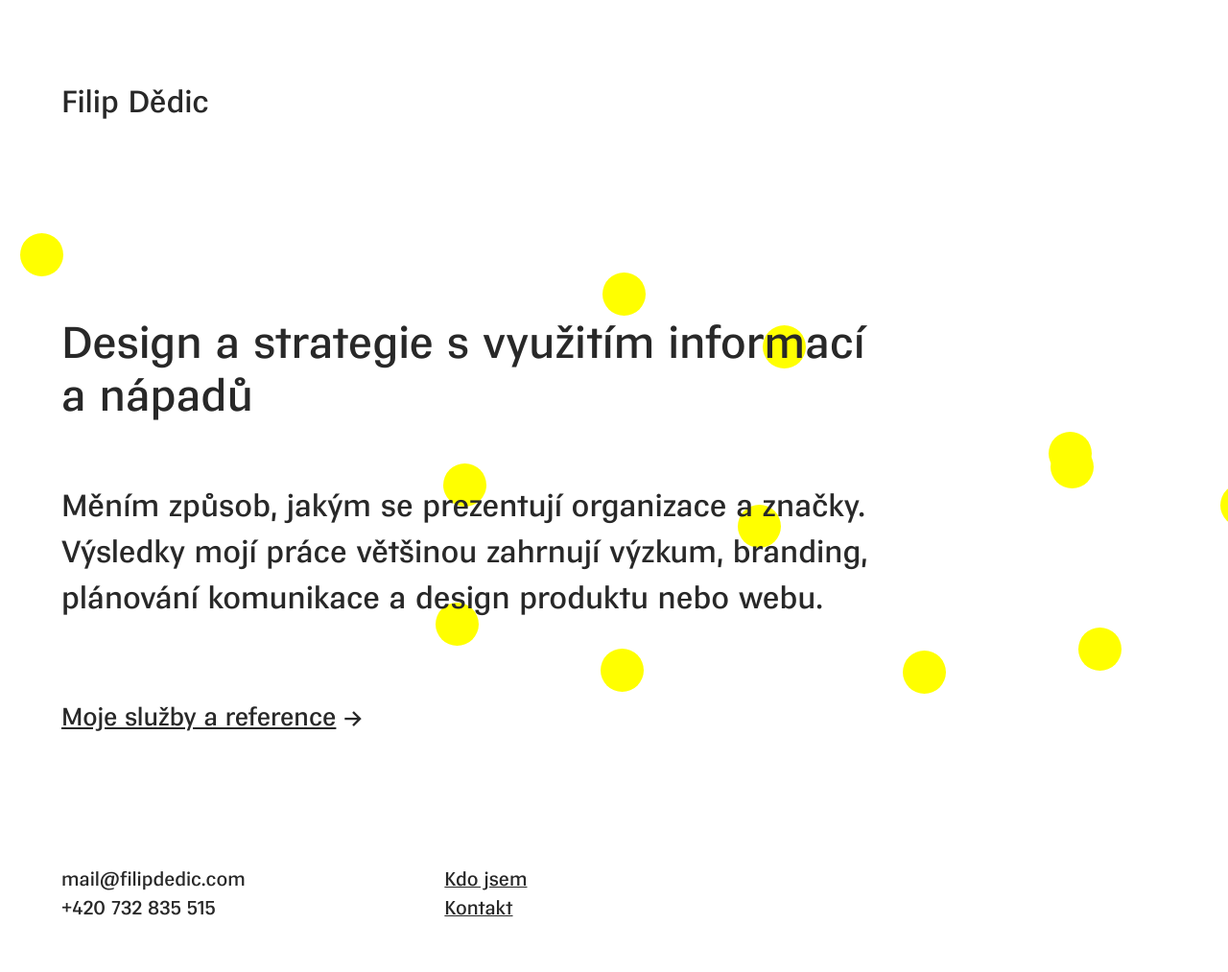
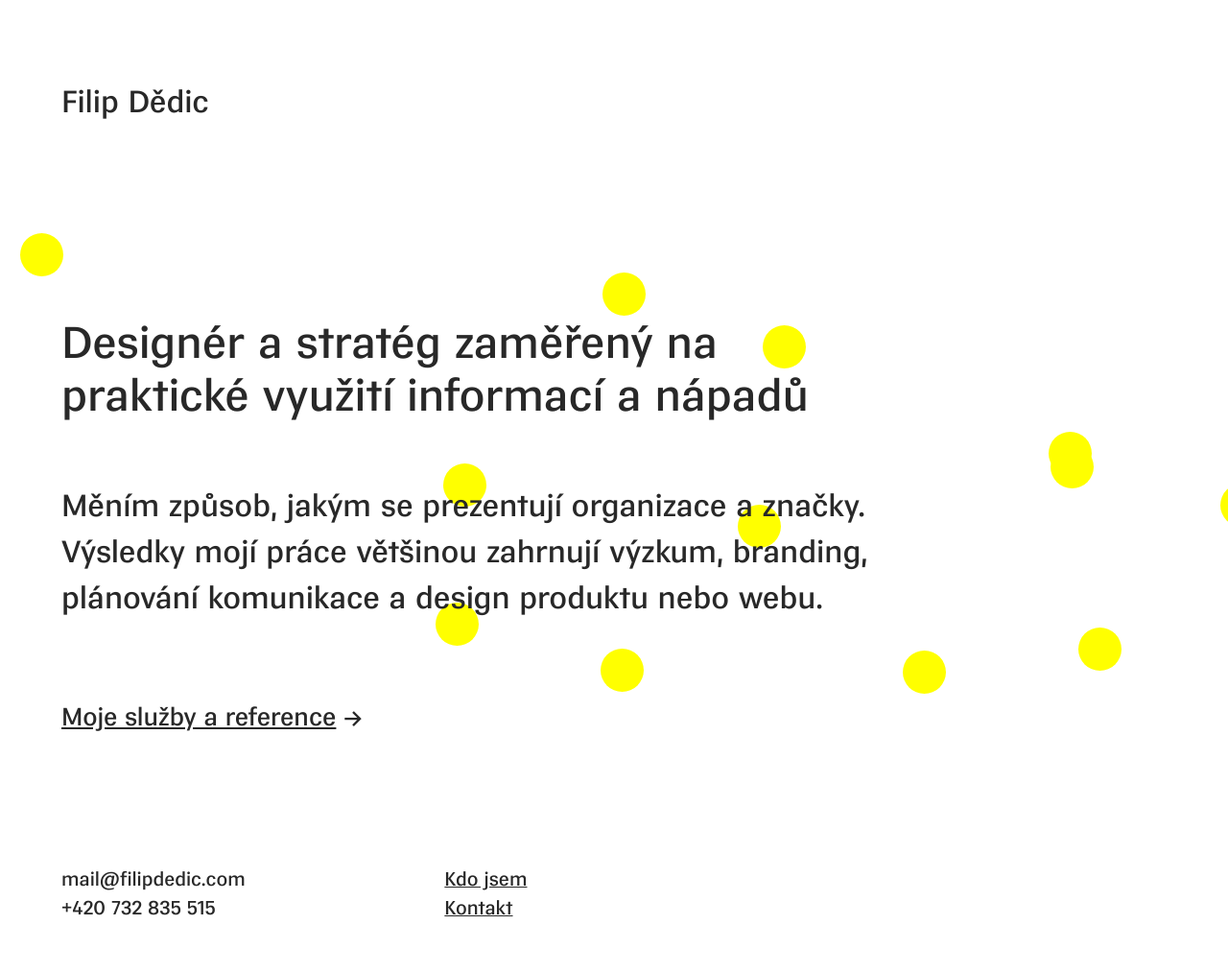
Before and after one commit to fdedic/fdedic.github.io, a Jekyll site: the page built from index.md, in a window 1280 px wide. Shown: the whole page at 96% size. Built offline with Jekyll 4.4.1, drawn with Linux system fonts in a browser that asks for light colours; nearby versions of some CDN libraries.

Commit message:
Update index.md

```diff
--- a/index.md
+++ b/index.md
@@ -2,7 +2,7 @@
 layout: default
 title: Filip Dědic
 ---
-# Design a strategie s využitím informací a nápadů
+# Designér a stratég zaměřený na praktické využití informací a nápadů
 ## Měním způsob, jakým se prezentují organizace a značky. Výsledky mojí práce většinou zahrnují výzkum, branding, plánování komunikace a design produktu nebo webu.
 
 ### [Moje služby a reference](/sluzby) →
```
